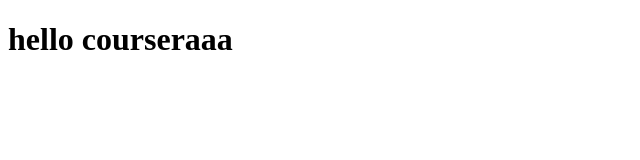
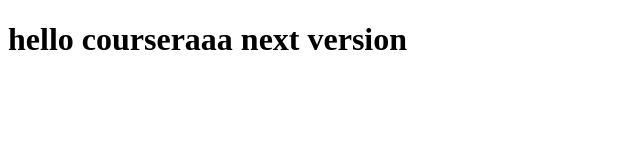
Before and after one commit to YyAaSs-ah/coursera-test1, a plain HTML site: page index.html in a window 1280 px wide. Shown: the whole page, without its empty margins (0-640 px from the left). Drawn offline with Linux system fonts and the light colour scheme.

Commit message:
new version

```diff
--- a/index.html
+++ b/index.html
@@ -5,6 +5,6 @@
     <title>Atom</title>
   </head>
   <body>
-    <h1> hello courseraaa </h1>
+    <h1> hello courseraaa next version  </h1>
   </body>
 </html>
```
